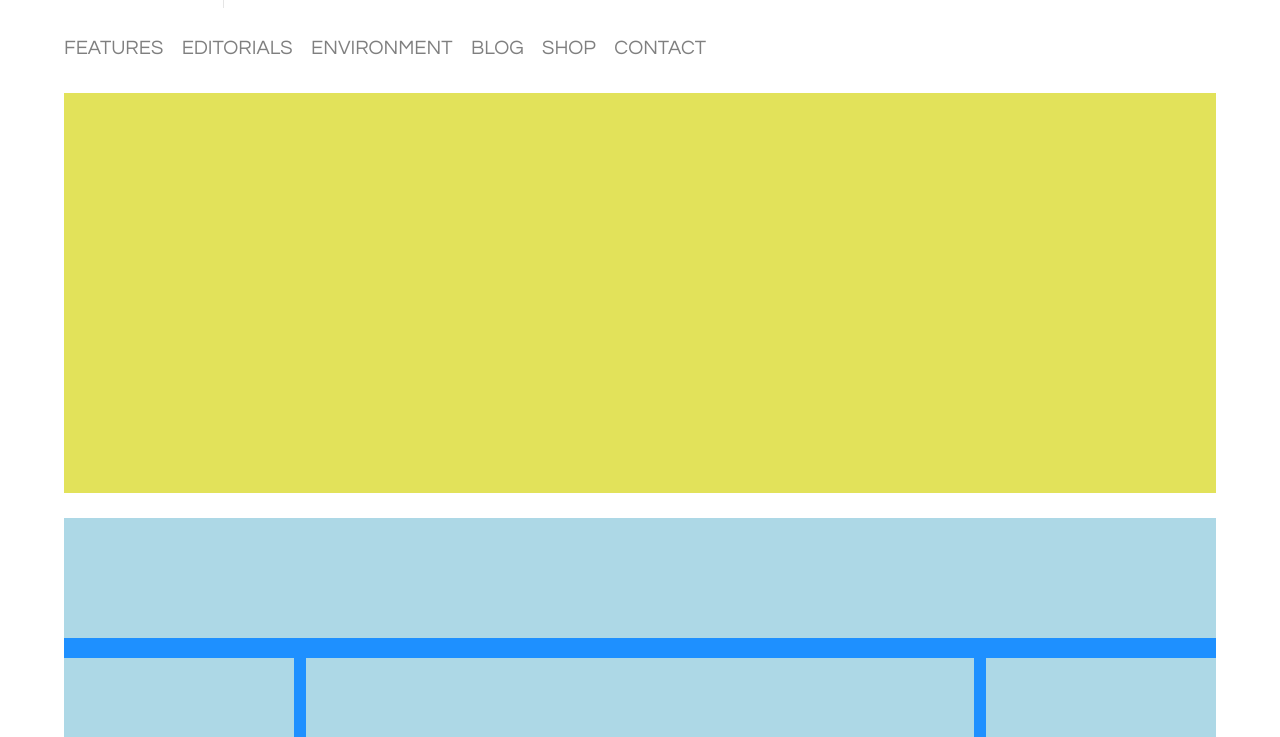
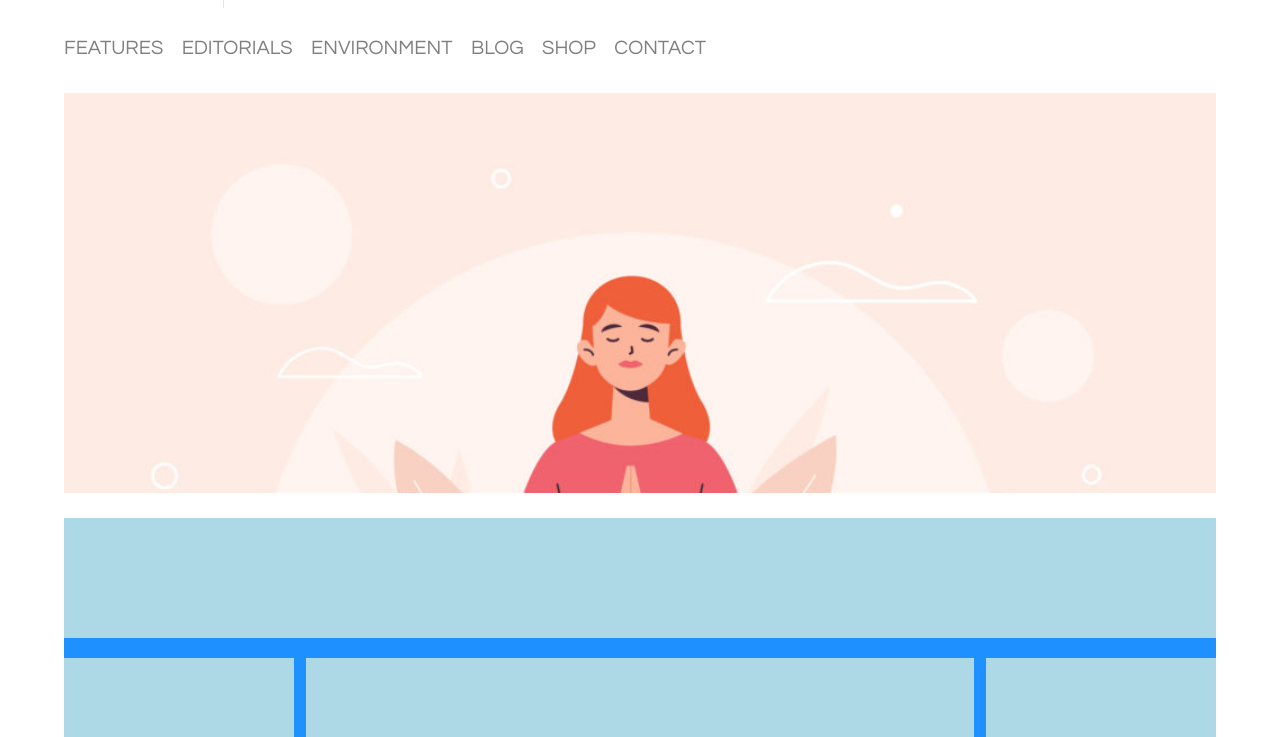
Before and after one commit to AndreaVk/htmlcss-wp, a plain HTML site: page index.html in a window 1280 px wide. Shown: the part 63-800 px from the top of the page. Drawn offline with Linux system fonts and the light colour scheme.

Commit message:
bozza con immagine

```diff
--- a/css/style.css
+++ b/css/style.css
@@ -52,8 +52,8 @@ nav{
 
 .headerbottom{
     width: 100%;
-
-
+    background-image: url(../img/banner.jpg);
+    background-size: cover;
 
 }
 
```
